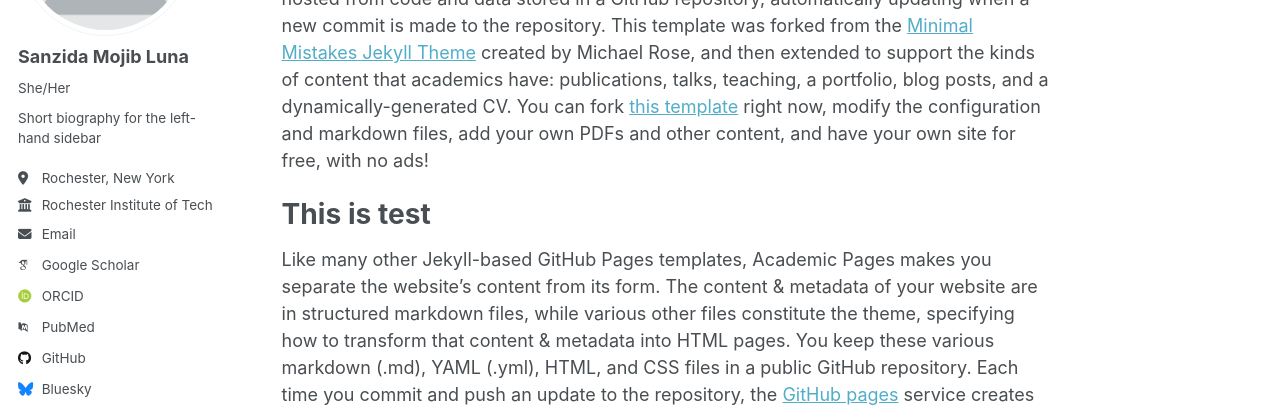
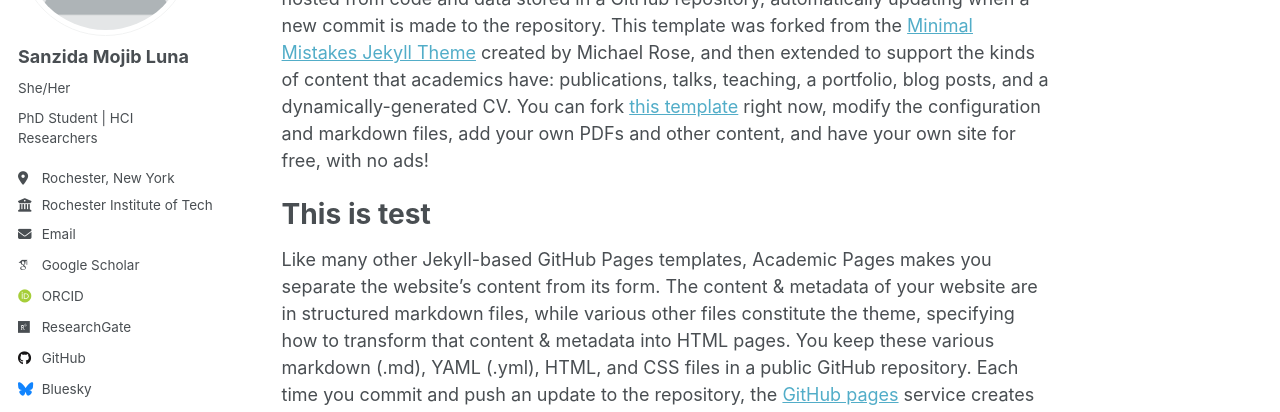
Before and after one commit to SanzidaMojibLuna/SanzidaMojibLuna.github.io, a Jekyll site: the page built from _pages/about.md, in a window 1280 px wide. Shown: the part 238-650 px from the top of the page. Built offline with Jekyll 4.4.1, drawn with Linux system fonts in a browser that asks for light colours; some web fonts are replaced; part of the change alters nothing that is shown.

Commit message:
added details _config.yml

```diff
--- a/_config.yml
+++ b/_config.yml
@@ -25,7 +25,7 @@ author:
   avatar           : "profile.png"
   name             : "Sanzida Mojib Luna"
   pronouns         : "She/Her"
-  bio              : "Short biography for the left-hand sidebar"
+  bio              : "PhD Student | HCI Researchers"
   location         : "Rochester, New York"
   employer         : "Rochester Institute of Technology"
   uri              : # URL
@@ -34,12 +34,12 @@ author:
   # Academic websites
   academia         : # URL
   arxiv            : # URL - Update with the correct link to your profile
-  googlescholar    : "https://scholar.google.com/citations?user=PS_CX0AAAAAJ"
+  googlescholar    : "https://scholar.google.com/citations?user=rxkwg6QAAAAJ&hl=en"
   impactstory      : # URL
-  orcid            : "http://orcid.org/yourorcidurl"
+  orcid            : "https://orcid.org/my-orcid?orcid=0009-0009-2582-7438"
   semantic         : # URL
-  pubmed           : "https://www.ncbi.nlm.nih.gov/pubmed/?term=john+snow"
-  researchgate     : # URL
+  pubmed           : #"https://www.ncbi.nlm.nih.gov/pubmed/?term=john+snow"
+  researchgate     : "https://www.researchgate.net/profile/Sanzida-Mojib-Luna?ev=hdr_xprf"
   scopus           : # URL
 
   # Repositories and software development
```
